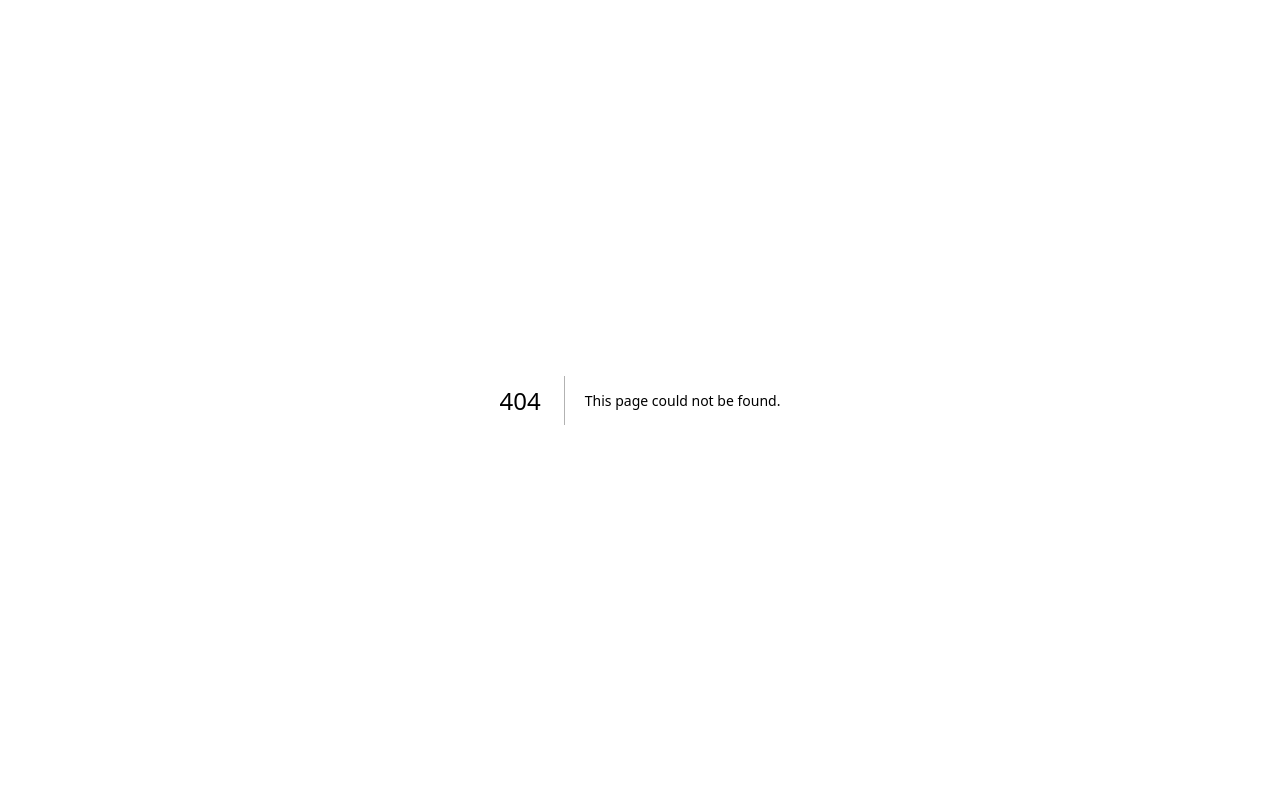
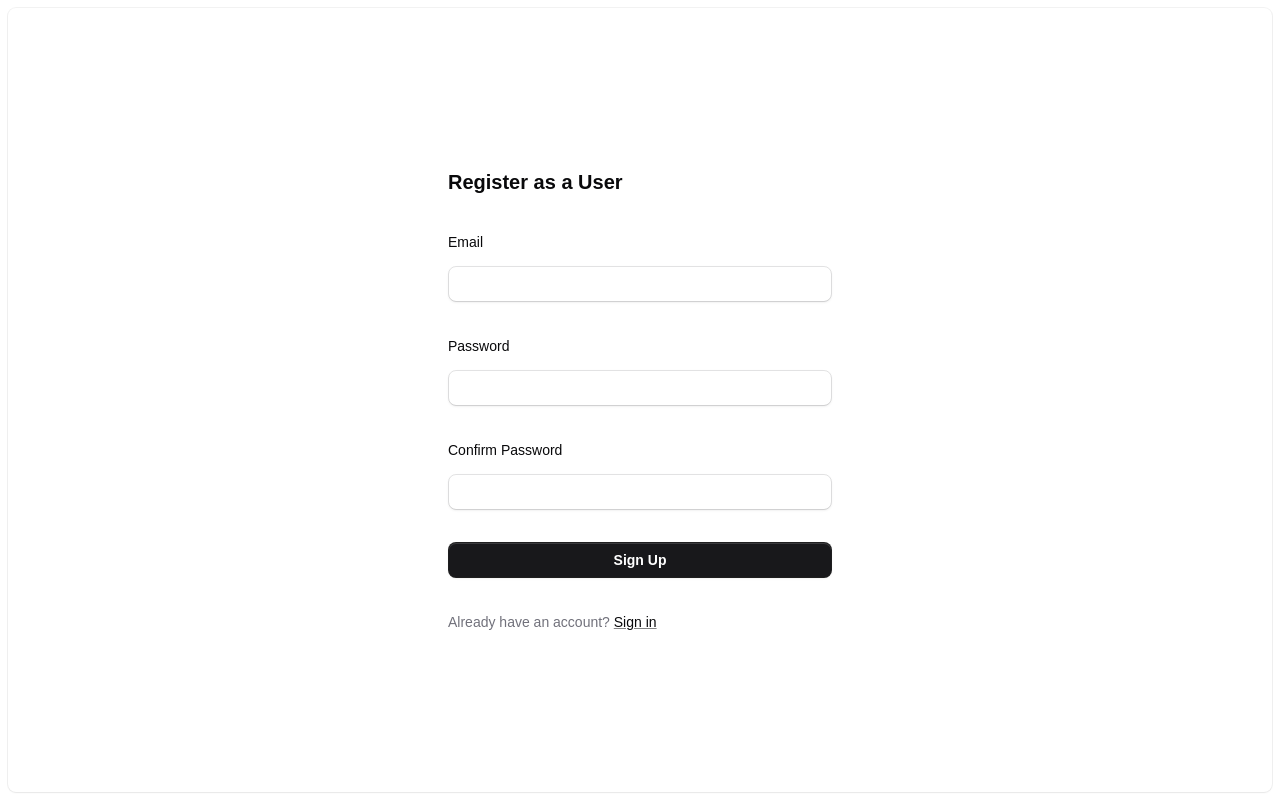
Before and after one commit to makoto0825/Secure_Storage_App, a Next.js app in the folder frontend/: page /signup in a window 1280 px wide. Before the commit this address had no page. Built offline with nearby package versions, Linux system fonts and the light colour scheme.

Commit message:
:art: add ui for auth pages

```diff
--- /dev/null
+++ b/frontend/src/app/signin/page.tsx
@@ -0,0 +1,59 @@
+"use client";
+import { AuthLayout } from "@/app/components/auth-layout";
+import { Field, Label } from "@/app/components/fieldset";
+import { Heading } from "@/app/components/heading";
+import { Input } from "@/app/components/input";
+import { Button } from "@/app/components/button";
+import { Strong, Text, TextLink } from "@/app/components/text";
+import { useState } from "react";
+
+const SignInPage = () => {
+  const [email, setEmail] = useState("");
+  const [password, setPassword] = useState("");
+
+  const signIn = (event: React.FormEvent) => {
+    event.preventDefault();
+    // TODO: Call backend API for user login.
+    console.log("User Login:", { email, password });
+  };
+
+  return (
+    <AuthLayout>
+      <form
+        onSubmit={signIn}
+        className="grid w-full max-w-sm grid-cols-1 gap-8"
+      >
+        <Heading>Sign In</Heading>
+        <Field>
+          <Label>Email</Label>
+          <Input
+            type="email"
+            name="email"
+            value={email}
+            onChange={(e) => setEmail(e.target.value)}
+          />
+        </Field>
+        <Field>
+          <Label>Password</Label>
+          <Input
+            type="password"
+            name="password"
+            value={password}
+            onChange={(e) => setPassword(e.target.value)}
+          />
+        </Field>
+        <Button type="submit" className="w-full">
+          Sign In
+        </Button>
+        <Text>
+          Don&apos;t have an account?{" "}
+          <TextLink href="/signup">
+            <Strong>Sign up</Strong>
+          </TextLink>
+        </Text>
+      </form>
+    </AuthLayout>
+  );
+};
+
+export default SignInPage;
--- /dev/null
+++ b/frontend/src/app/signup/page.tsx
@@ -0,0 +1,73 @@
+"use client";
+import { AuthLayout } from "@/app/components/auth-layout";
+import { Field, Label } from "@/app/components/fieldset";
+import { Heading } from "@/app/components/heading";
+import { Input } from "@/app/components/input";
+import { Button } from "@/app/components/button";
+import { Strong, Text, TextLink } from "@/app/components/text";
+import { useState } from "react";
+
+const SignUpPage = () => {
+  const [email, setEmail] = useState("");
+  const [password, setPassword] = useState("");
+  const [confirmPassword, setConfirmPassword] = useState("");
+
+  const register = (event: React.FormEvent) => {
+    event.preventDefault();
+    if (password !== confirmPassword) {
+      alert("Passwords do not match");
+      return;
+    }
+    // TODO: Call backend API for user registration.
+    console.log("User registered:", { email, password });
+  };
+
+  return (
+    <AuthLayout>
+      <form
+        onSubmit={register}
+        className="grid w-full max-w-sm grid-cols-1 gap-8"
+      >
+        <Heading>Register as a User</Heading>
+        <Field>
+          <Label>Email</Label>
+          <Input
+            type="email"
+            name="email"
+            value={email}
+            onChange={(e) => setEmail(e.target.value)}
+          />
+        </Field>
+        <Field>
+          <Label>Password</Label>
+          <Input
+            type="password"
+            name="password"
+            value={password}
+            onChange={(e) => setPassword(e.target.value)}
+          />
+        </Field>
+        <Field>
+          <Label>Confirm Password</Label>
+          <Input
+            type="password"
+            name="confirmPassword"
+            value={confirmPassword}
+            onChange={(e) => setConfirmPassword(e.target.value)}
+          />
+        </Field>
+        <Button type="submit" className="w-full">
+          Sign Up
+        </Button>
+        <Text>
+          Already have an account?{" "}
+          <TextLink href="signin">
+            <Strong>Sign in</Strong>
+          </TextLink>
+        </Text>
+      </form>
+    </AuthLayout>
+  );
+};
+
+export default SignUpPage;
```
